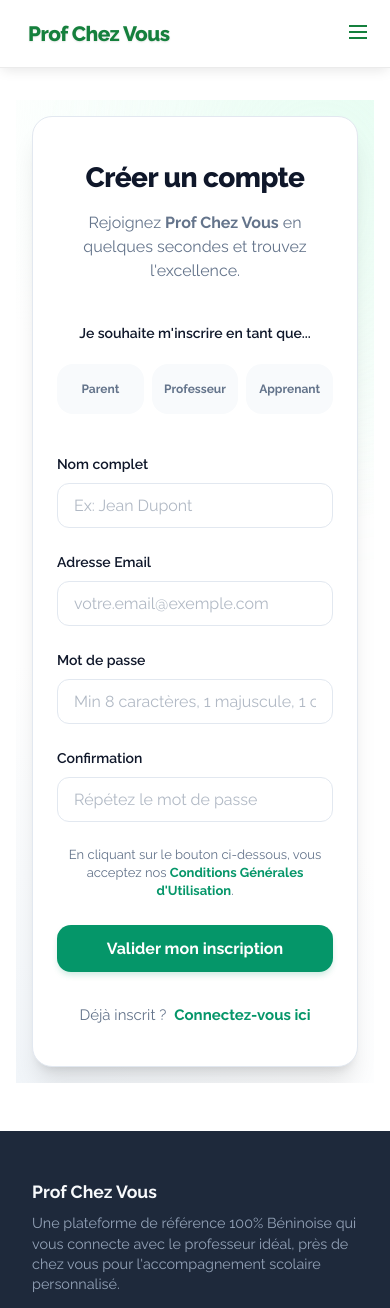
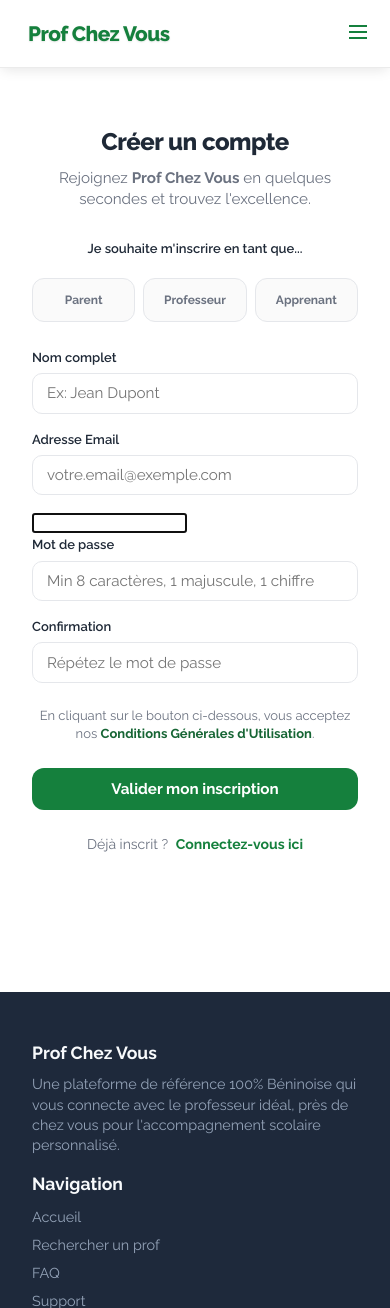
Before and after one commit to teddywillis222-jpg/pcv-django, a Django app: page /signup/ in a window 390 px wide. Shown: the top 1308 px of the page. Run offline with Django 5.2, Linux system fonts and the light colour scheme.

Commit message:
UI: Optimisation compacte et plein écran mobile pour l'inscription

```diff
--- a/core/static/core/css/auth.css
+++ b/core/static/core/css/auth.css
@@ -6,32 +6,27 @@
 @import url('https://fonts.googleapis.com/css2?family=Plus+Jakarta+Sans:wght@400;500;600;700;800&display=swap');
 
 :root {
-    /* Brand Colors - Emerald Focus */
-    --brand-50: #ecfdf5;
-    --brand-100: #d1fae5;
-    --brand-500: #10b981;
-    --brand-600: #059669;
-    --brand-700: #047857;
+    /* Brand Colors - Synced with base.css */
+    --brand-50: #dcfce7;
+    --brand-500: #15803d;
+    --brand-600: #166534;
+    --brand-700: #14532d;
 
-    /* Neutrals - Clean & Modern */
+    /* Neutrals - Pure Minimalist */
     --bg-main: #ffffff;
-    --bg-subtle: #f8fafc;
-    --text-main: #0f172a;
-    --text-muted: #64748b;
-    --border: #e2e8f0;
-    --border-hover: #cbd5e1;
+    --bg-subtle: #fafafa;
+    --text-main: #1f2937;
+    --text-muted: #6b7280;
+    --border: #e5e7eb;
+    --border-hover: #d1d5db;
 
     /* Functional */
-    --error: #ef4444;
+    --error: #dc2626;
     --error-bg: #fef2f2;
     --white: #ffffff;
-    --glass: rgba(255, 255, 255, 0.8);
 
     /* Shadows */
-    --shadow-sm: 0 1px 2px 0 rgb(0 0 0 / 0.05);
-    --shadow-md: 0 4px 6px -1px rgb(0 0 0 / 0.1), 0 2px 4px -2px rgb(0 0 0 / 0.1);
-    --shadow-lg: 0 10px 15px -3px rgb(0 0 0 / 0.1), 0 4px 6px -4px rgb(0 0 0 / 0.1);
-    --shadow-xl: 0 20px 25px -5px rgb(0 0 0 / 0.1), 0 8px 10px -6px rgb(0 0 0 / 0.1);
+    --shadow-xl: 0 20px 25px -5px rgba(0, 0, 0, 0.05), 0 10px 10px -5px rgba(0, 0, 0, 0.02);
 }
 
 * {
@@ -42,90 +37,67 @@
 
 body {
     font-family: 'Plus Jakarta Sans', sans-serif;
-    background-color: var(--bg-main);
+    background-color: var(--white);
     color: var(--text-main);
     -webkit-font-smoothing: antialiased;
 }
 
 /*
    Main Wrapper
-   Uses dvh (dynamic viewport height) to prevent mobile scroll jumps
+   Clean white background, no gradients.
 */
 .auth-page-wrapper {
     min-height: 100dvh;
     display: flex;
     align-items: center;
     justify-content: center;
-    background: radial-gradient(circle at top right, var(--brand-50), transparent 40%),
-                radial-gradient(circle at bottom left, #f1f5f9, transparent 40%);
-    background-color: var(--bg-main);
-    padding: 2rem 1.25rem;
+    background-color: var(--white);
+    padding: 1.5rem 0; /* Reduced vertical padding */
     position: relative;
-    overflow-x: hidden;
 }
 
-/* Abstract shapes for depth without being "old green background" */
+/* Disabled shapes as requested */
 .auth-bg-shapes {
-    position: absolute;
-    inset: 0;
-    pointer-events: none;
-    z-index: 0;
-    opacity: 0.4;
-}
-
-.auth-bg-shapes::before {
-    content: '';
-    position: absolute;
-    top: -10%;
-    right: -5%;
-    width: 40%;
-    height: 40%;
-    background: var(--brand-100);
-    filter: blur(100px);
-    border-radius: 50%;
+    display: none;
 }
 
 .auth-container {
     width: 100%;
     max-width: 480px;
-    position: relative;
-    z-index: 1;
 }
 
 .auth-card {
     background: var(--white);
-    border: 1px solid var(--border);
-    border-radius: 24px;
-    padding: 3rem 2.5rem;
-    box-shadow: var(--shadow-xl);
-    transition: transform 0.3s ease;
+    border: none; /* Removed border for a cleaner look if requested, or keep very subtle */
+    border-radius: 0; /* Will be adjusted on desktop */
+    padding: 2rem 1.5rem; /* Reduced padding */
 }
 
 .auth-header {
     text-align: center;
-    margin-bottom: 2.5rem;
+    margin-bottom: 1.75rem; /* Reduced margin */
 }
 
 .auth-header h2 {
-    font-size: 2rem;
+    font-size: 1.75rem;
     font-weight: 800;
     color: var(--text-main);
     letter-spacing: -0.02em;
-    margin-bottom: 0.75rem;
+    margin-bottom: 0.5rem;
 }
 
 .auth-header p {
     color: var(--text-muted);
-    font-size: 1rem;
-    line-height: 1.5;
+    font-size: 0.95rem;
+    line-height: 1.4;
 }
 
-/* Role Selector - Modern Grid */
+/* Role Selector - Ultra Slim */
 .role-options-container {
     display: grid;
     grid-template-columns: repeat(3, 1fr);
-    gap: 0.75rem;
-    margin-bottom: 2rem;
+    gap: 0.5rem; /* Tightened gap */
+    margin-bottom: 1.25rem; /* Reduced margin */
 }
 
 .role-option-card {
@@ -144,88 +116,74 @@ body {
     display: flex;
     flex-direction: column;
     align-items: center;
-    padding: 1rem 0.5rem;
+    padding: 0.75rem 0.25rem;
     background: var(--bg-subtle);
-    border: 2px solid transparent;
-    border-radius: 16px;
-    transition: all 0.25s cubic-bezier(0.4, 0, 0.2, 1);
+    border: 1px solid var(--border); /* Thinner border */
+    border-radius: 12px;
+    transition: border-color 0.4s cubic-bezier(0.4, 0, 0.2, 1),
+                background-color 0.4s cubic-bezier(0.4, 0, 0.2, 1),
+                box-shadow 0.4s ease;
     text-align: center;
 }
 
 .role-card-content svg {
-    width: 28px;
-    height: 28px;
-    margin-bottom: 0.75rem;
+    width: 22px; /* Smaller icons */
+    height: 22px;
+    margin-bottom: 0.4rem;
     color: var(--text-muted);
-    transition: color 0.2s ease, transform 0.2s ease;
+    transition: color 0.3s ease, transform 0.3s ease;
 }
 
 .role-card-content span {
-    font-size: 0.875rem;
+    font-size: 0.75rem;
     font-weight: 700;
     color: var(--text-muted);
 }
 
-/* States */
-.role-option-card:hover .role-card-content {
-    background: var(--white);
-    border-color: var(--border);
-    transform: translateY(-2px);
-}
-
+/* Smoother transitions for role selection */
 .role-radio-input:checked + .role-card-content {
-    background: var(--white);
+    background: var(--brand-50);
     border-color: var(--brand-500);
-    box-shadow: 0 10px 15px -3px rgba(16, 185, 129, 0.1);
 }
 
 .role-radio-input:checked + .role-card-content svg {
     color: var(--brand-600);
-    transform: scale(1.1);
+    transform: scale(1.05);
 }
 
 .role-radio-input:checked + .role-card-content span {
     color: var(--brand-700);
 }
 
-/* Form Styling */
+/* Form Styling - Compact */
 .form-group {
-    margin-bottom: 1.5rem;
+    margin-bottom: 1rem; /* Tightened vertical space */
 }
 
 .form-group label {
     display: block;
-    font-size: 0.875rem;
+    font-size: 0.8125rem; /* Slightly smaller labels */
     font-weight: 600;
     color: var(--text-main);
-    margin-bottom: 0.5rem;
+    margin-bottom: 0.35rem;
 }
 
 .form-group input {
     width: 100%;
-    padding: 0.75rem 1rem;
+    padding: 0.65rem 0.875rem; /* More compact inputs */
     font-family: inherit;
-    font-size: 1rem;
+    font-size: 0.95rem;
     color: var(--text-main);
     background: var(--white);
     border: 1px solid var(--border);
-    border-radius: 12px;
+    border-radius: 10px;
     transition: all 0.2s ease;
 }
 
 .form-group input:focus {
     outline: none;
     border-color: var(--brand-500);
-    box-shadow: 0 0 0 4px var(--brand-50);
-}
-
-.form-group input::placeholder {
-    color: var(--text-muted);
-    opacity: 0.5;
-}
-
-.django-hidden-input {
-    display: none !important;
+    box-shadow: 0 0 0 3px rgba(21, 128, 61, 0.1);
 }
 
 /* Actions */
@@ -234,115 +192,54 @@ body {
     align-items: center;
     justify-content: center;
     width: 100%;
-    padding: 0.875rem 1.5rem;
-    background: var(--brand-600);
+    padding: 0.75rem 1.25rem; /* More compact button */
+    background: var(--brand-500);
     color: var(--white);
     border: none;
-    border-radius: 14px;
-    font-size: 1rem;
+    border-radius: 12px;
+    font-size: 0.95rem;
     font-weight: 700;
     cursor: pointer;
-    transition: all 0.25s cubic-bezier(0.4, 0, 0.2, 1);
-    box-shadow: 0 4px 6px -1px rgba(5, 150, 105, 0.2);
+    transition: all 0.2s ease;
+    margin-top: 0.5rem;
 }
 
 .btn-auth:hover {
-    background: var(--brand-700);
-    transform: translateY(-1px);
-    box-shadow: 0 10px 15px -3px rgba(5, 150, 105, 0.3);
-}
-
-.btn-auth:active {
-    transform: translateY(0);
+    background: var(--brand-600);
 }
 
 .auth-footer {
-    margin-top: 2rem;
+    margin-top: 1.5rem;
     text-align: center;
-    font-size: 0.9375rem;
+    font-size: 0.875rem;
     color: var(--text-muted);
 }
 
 .auth-footer a {
-    color: var(--brand-600);
+    color: var(--brand-500);
     text-decoration: none;
     font-weight: 700;
     margin-left: 0.25rem;
-    transition: color 0.2s;
 }
 
-.auth-footer a:hover {
-    color: var(--brand-700);
-    text-decoration: underline;
-}
-
-/* Error Alerts */
-.alert-error {
-    background: var(--error-bg);
-    border: 1px solid #fee2e2;
-    border-radius: 12px;
-    padding: 1rem;
-    margin-bottom: 2rem;
-}
-
-.alert-error ul {
-    list-style: none;
-    margin: 0;
-    padding: 0;
-}
-
-.alert-error li {
-    color: #991b1b;
-    font-size: 0.875rem;
-    font-weight: 500;
-    display: flex;
-    align-items: center;
-    gap: 0.5rem;
-}
-
-.alert-error li::before {
-    content: '•';
-    color: var(--error);
-}
-
-/* Mobile Optimizations */
+/* Mobile Full Width & Optimization */
 @media (max-width: 640px) {
     .auth-page-wrapper {
-        padding: 1rem;
-        align-items: flex-start;
+        padding: 0;
+        align-items: flex-start; /* Start from top on mobile */
+    }
+
+    .auth-container {
+        max-width: 100%;
     }
 
     .auth-card {
-        padding: 2.5rem 1.5rem;
-        border-radius: 20px;
+        padding: 1.5rem 1rem;
+        border-radius: 0; /* Eat all width */
+        min-height: 100dvh;
     }
 
     .auth-header h2 {
-        font-size: 1.75rem;
-    }
-
-    .role-options-container {
-        gap: 0.5rem;
-    }
-
-    .role-card-content {
-        padding: 0.875rem 0.25rem;
-    }
-
-    .role-card-content svg {
-        width: 24px;
-        height: 24px;
-    }
-
-    .role-card-content span {
-        font-size: 0.75rem;
+        font-size: 1.5rem;
     }
 }
-
-/* Touch Device Refinements */
-@media (hover: none) {
-    .role-option-card:hover .role-card-content,
-    .btn-auth:hover {
-        transform: none;
-    }
-}
```
